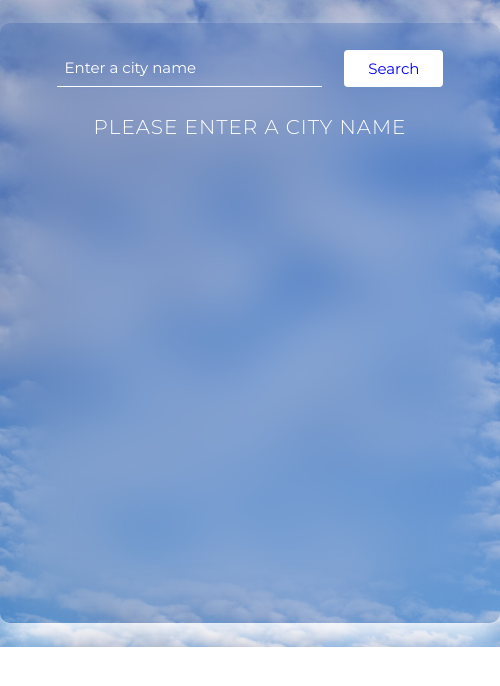
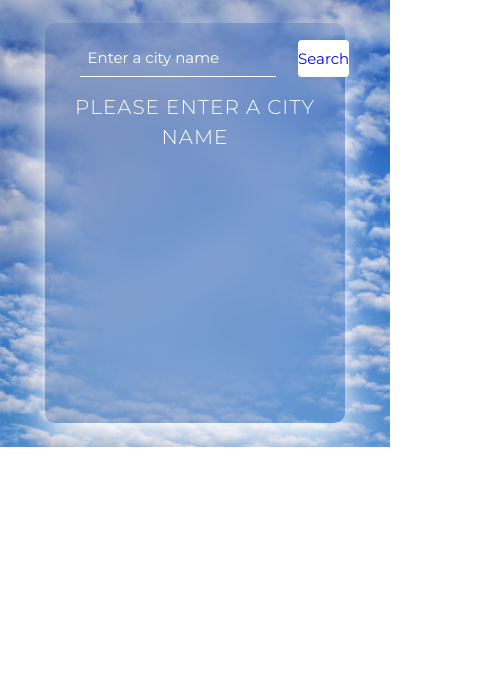
Before and after one commit to justbabss/Weather-App, a website: page public/index.html in a window 390 px wide. Shown: the whole page, 500 px wide, since content can reach past the window. Drawn offline with Linux system fonts and the light colour scheme.

Commit message:
add all files

```diff
--- a/public/index.css
+++ b/public/index.css
@@ -99,8 +99,16 @@
     text-transform: uppercase;
     letter-spacing: 0.1rem;
   }
-  @media screen and (max-width: 450px) {
+  @media only screen and  (max-width: 600px){
     .section {
       font-size: 14px;
-    }
+      height: 400px;
+      width: 300px;
+   }
+
+   body{
+    background-image: url("assets/bg-weather.jpeg");
+    width: 100%;
+    height: 100px;
+   }
   }
```
Also changed, not shown: public/index.html (+1 -2 lines), 1 other file.
